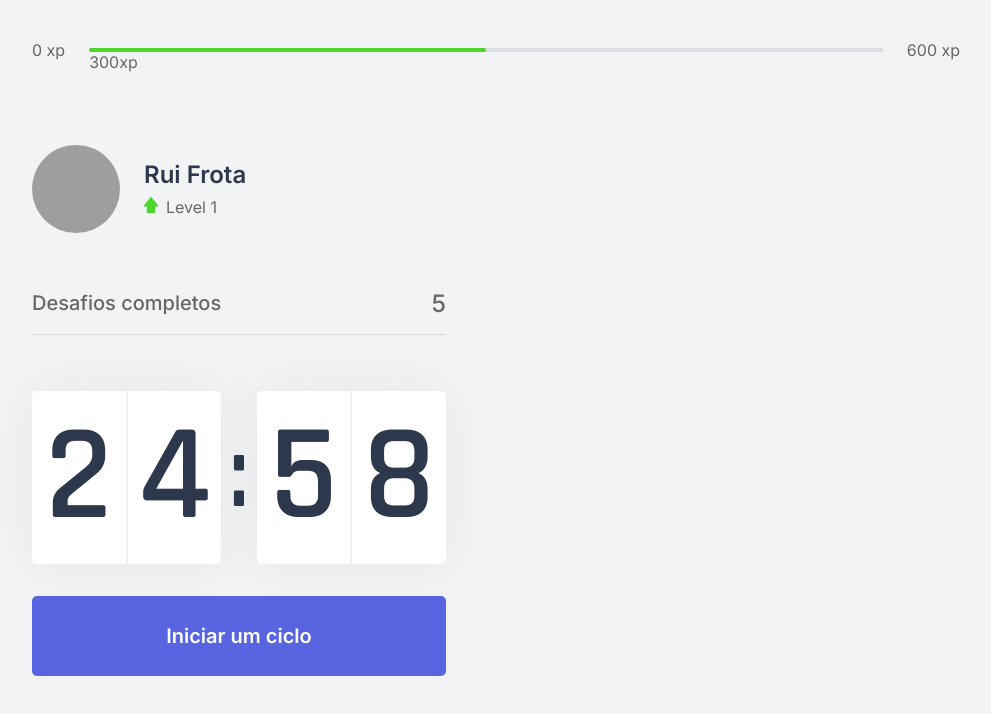
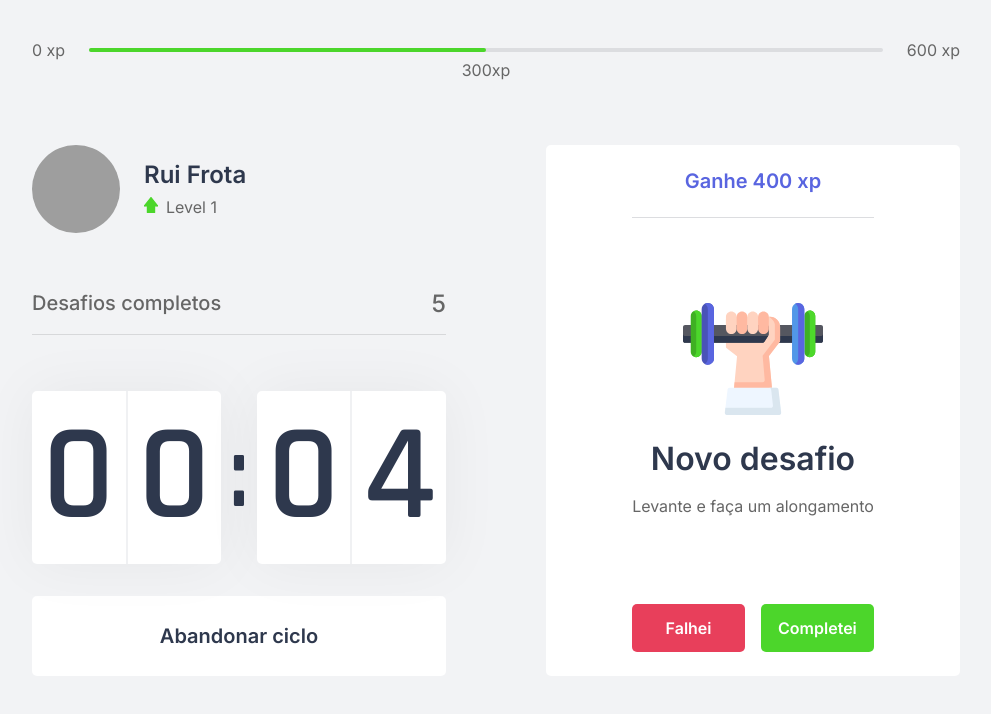
Before and after one commit to ruidealencar/app_react_move_it, a Next.js app: page / in a window 1280 px wide. Both pictures are taken after a click on the button "Iniciar um ciclo". Shown: the top 714 px of the page, without its empty margins (144-1135 px from the left). Built offline with nearby package versions, Linux system fonts and the light colour scheme; grey boxes are pictures that could not be loaded.

Commit message:
create second component

```diff
--- a/src/pages/api/hello.js
+++ /dev/null
@@ -1,5 +0,0 @@
-// Next.js API route support: https://nextjs.org/docs/api-routes/introduction
-
-export default (req, res) => {
-  res.status(200).json({ name: 'John Doe' })
-}
--- /dev/null
+++ b/src/pages/components/ChallengeBox.tsx
@@ -0,0 +1,44 @@
+import styles from "../styles/components/ChallengeBox.module.css";
+
+export function ChallengeBox() {
+  const hasActiveChallenge = true;
+
+  return (
+    <div className={styles.challengeBoxContainer}>
+      { hasActiveChallenge ? (
+        <div className={styles.challengeActive}>
+            <header>Ganhe 400 xp</header>
+
+            <main>
+              <img src="icons/body.svg" />
+              <strong>Novo desafio</strong>
+              <p>Levante e faça um alongamento</p>
+            </main>
+
+            <footer>
+              <button
+                type="button"
+                className={styles.challengeFailedButton}
+              >
+                Falhei
+              </button>
+              <button
+                type="button"
+                className={styles.challengeSucceededButton}
+              >
+                Completei
+              </button>
+            </footer>
+        </div>
+      ) : (
+        <div className={styles.challengeBoxNotActive}>
+          <strong>Finalize um ciclo para receber um desafio</strong>
+          <p>
+            <img src="icons/level-up.svg" alt="Level Up"/>
+            Avance de level completando desafios.
+          </p>
+        </div>
+      ) }
+    </div>
+  );
+}
--- a/src/pages/components/CountDown.tsx
+++ b/src/pages/components/CountDown.tsx
@@ -1,9 +1,12 @@
 import { useState, useEffect } from 'react';
 import styles from '../styles/components/CountDown.module.css';
 
+let countdownTimeout: NodeJS.Timeout;
+
 export function CountDown() {
-  const [time, setTime] = useState(25 * 60);
-  const [active, setActive] = useState(false);
+  const [time, setTime] = useState(0.1 * 60);
+  const [isActive, setIsActive] = useState(false);
+  const [hasFinished, setHasFineshed] = useState(false);
 
   const minutes = Math.floor(time / 60);
   const seconds = time % 60;
@@ -12,16 +15,25 @@
   const [secondLeft, secondRight] = String(seconds).padStart(2, '0').split('');
 
   function startCountDown() {
-    setActive(true);
+    setIsActive(true);
+  }
+
+  function resetCountdown() {
+    clearTimeout(countdownTimeout);
+    setIsActive(false);
+    setTime(0.1 * 60);
   }
 
   useEffect(() => {
-    if (active && time > 0) {
-      setTimeout(() => {
+    if (isActive && time > 0) {
+      countdownTimeout = setTimeout(() => {
         setTime(time -1);
       }, 1000)
+    } else if (isActive && time == 0) {
+      setHasFineshed(true);
+      setIsActive(false);
     }
-  }, [active, time])
+  }, [isActive, time])
 
   return (
     <div>
@@ -35,15 +47,36 @@
           <span>{secondLeft}</span>
           <span>{secondRight}</span>
         </div>
+      </div>
 
-      </div>
+      {hasFinished ? (
         <button
-          type="button"
+          disabled
           className={styles.countDownButton}
-          onClick={startCountDown}
-        >
-          Iniciar um ciclo
+          >
+            Ciclo encerrado
         </button>
+      ) : (
+        <>
+          {isActive ? (
+            <button
+              type="button"
+              className={`${styles.countDownButton} ${styles.countDownButtonActive}`}
+              onClick={resetCountdown}
+              >
+                Abandonar ciclo
+            </button>
+          ) : (
+            <button
+              type="button"
+              className={styles.countDownButton}
+              onClick={startCountDown}
+              >
+                Iniciar um ciclo
+            </button>
+          ) }
+            </>
+          )}
     </div>
   );
 }
--- a/src/pages/components/ExperienceBar.tsx
+++ b/src/pages/components/ExperienceBar.tsx
@@ -7,7 +7,7 @@
       <div>
         <div style={{width: '50%'}} />
 
-        <span className={styles.currentExperiences} style={{ left: '50%' }}>
+        <span className={styles.currentExperience} style={{ left: '50%' }}>
           300xp
         </span>
       </div>
--- a/src/pages/index.tsx
+++ b/src/pages/index.tsx
@@ -1,10 +1,11 @@
+import Head from 'next/head'
+
 import { CompletedChallenges } from './components/CompletedChallenges';
 import { CountDown } from './components/CountDown';
 import { ExperienceBar } from "./components/ExperienceBar";
 import { Profile } from './components/Profile';
+import { ChallengeBox } from './components/ChallengeBox';
 
-
-import Head from 'next/head'
 import styles from './styles/pages/Home.module.css';
 
 export default function Home() {
@@ -13,7 +14,6 @@
       <Head>
         <title>Início | move.it</title>
       </Head>
-
 
       <ExperienceBar />
 
@@ -24,7 +24,7 @@
           <CountDown />
         </div>
         <div>
-
+          <ChallengeBox />
         </div>
       </section>
     </div>
--- /dev/null
+++ b/src/pages/styles/components/ChallengeBox.module.css
@@ -0,0 +1,108 @@
+.challengeBoxContainer {
+  height: 100%;
+
+  background: var(--white);
+  border-radius: 5px;
+  box-shadow: 0 0 60 px rgba(0, 0, 0, 0.05);
+  padding: 1.5rem 2rem;
+
+  display: flex;
+  flex-direction: column;
+  align-items: center;
+  justify-content: center;
+
+  text-align: center;
+}
+
+.challengeBoxNotActive{
+  display: flex;
+  flex-direction: column;
+  align-items: center;
+}
+
+.challengeBoxNotActive strong {
+  font-size: 1.5rem;
+  font-weight: 500;
+  line-height: 1.4;
+}
+
+.challengeBoxNotActive p {
+  display: flex;
+  flex-direction: column;
+  align-items: center;
+  line-height: 1.4;
+  max-width: 70%;
+  margin-top: 3rem;
+}
+
+.challengeBoxNotActive p img {
+  margin-bottom: 1rem;
+}
+
+.challengeActive {
+  height: 100%;
+
+  display: flex;
+  flex-direction: column;
+}
+
+.challengeActive header{
+  color: var(--blue);
+  font-weight: 600;
+  font-size: 1.25rem;
+  padding: 0 2rem 1.5rem;
+  border-bottom: 1px solid var(--gray-line);
+}
+
+.challengeActive main {
+  flex: 1;
+  display: flex;
+  flex-direction: column;
+  align-items: center;
+  justify-content: center;
+}
+
+.challengeActive main strong {
+  font-size: 2rem;
+  font-weight: 600;
+  color: var(--title);
+  margin: 1.5rem 0 1rem;
+}
+
+.challengeActive main p {
+  line-height: 1.5;
+}
+
+.challengeActive footer {
+  display: grid;
+  grid-template-columns: 1fr 1fr;
+  gap: 1rem;
+}
+
+.challengeActive footer button {
+  height: 3rem;
+
+  display: flex;
+  align-items: center;
+  justify-content: center;
+
+  border: 0;
+  border-radius: 5px;
+
+  color: var(--white);
+
+  font-size: 1rem;
+  font-weight: 600;
+}
+
+.challengeActive footer button.challengeFailedButton {
+  background: var(--red);
+}
+
+.challengeActive footer button.challengeSucceededButton {
+  background: var(--green);
+}
+
+.challengeActive footer button:hover {
+  filter: brightness(0.9);
+}
--- a/src/pages/styles/components/CountDown.module.css
+++ b/src/pages/styles/components/CountDown.module.css
@@ -56,4 +56,25 @@
   font-size: 1.25rem;
   font-weight: 600;
 
+  transition: background-color 0.2s;
 }
+
+.countDownButton:not(:disabled):hover {
+  background: var(--blue-dark);
+}
+
+.countDownButtonActive {
+  background: var(--white);
+  color: var(--title);
+}
+
+.countDownButtonActive:not(:disabled):hover {
+  background: var(--red);
+  color: var(--white);
+}
+
+.countDownButton:disabled {
+  background: var(--white);
+  color: var(--text);
+  cursor: not-allowed;
+}
--- a/src/pages/styles/components/ExperienceBar.module.css
+++ b/src/pages/styles/components/ExperienceBar.module.css
@@ -22,7 +22,7 @@
   background: var(--green);
 }
 
-span.curretExperience {
+span.currentExperience {
   position: absolute;
   top: 12px;
   transform: translate(-50%);
--- a/src/pages/styles/global.css
+++ b/src/pages/styles/global.css
@@ -14,7 +14,7 @@
   --red: #E83F5B;
   --green: #4CD62B;
   --blue: #5965E0;
-  --blue-dar: #4953B8;
+  --blue-dark: #4953B8;
   --blue-twitter: #2AA9E0;
 }
 
--- a/src/pages/styles/pages/Home.module.css
+++ b/src/pages/styles/pages/Home.module.css
@@ -14,5 +14,5 @@
   display: grid;
   grid-template-columns: 1fr 1fr;
   gap: 6.25rem;
-  align-items: center;
+  align-content: center;
 }
```
